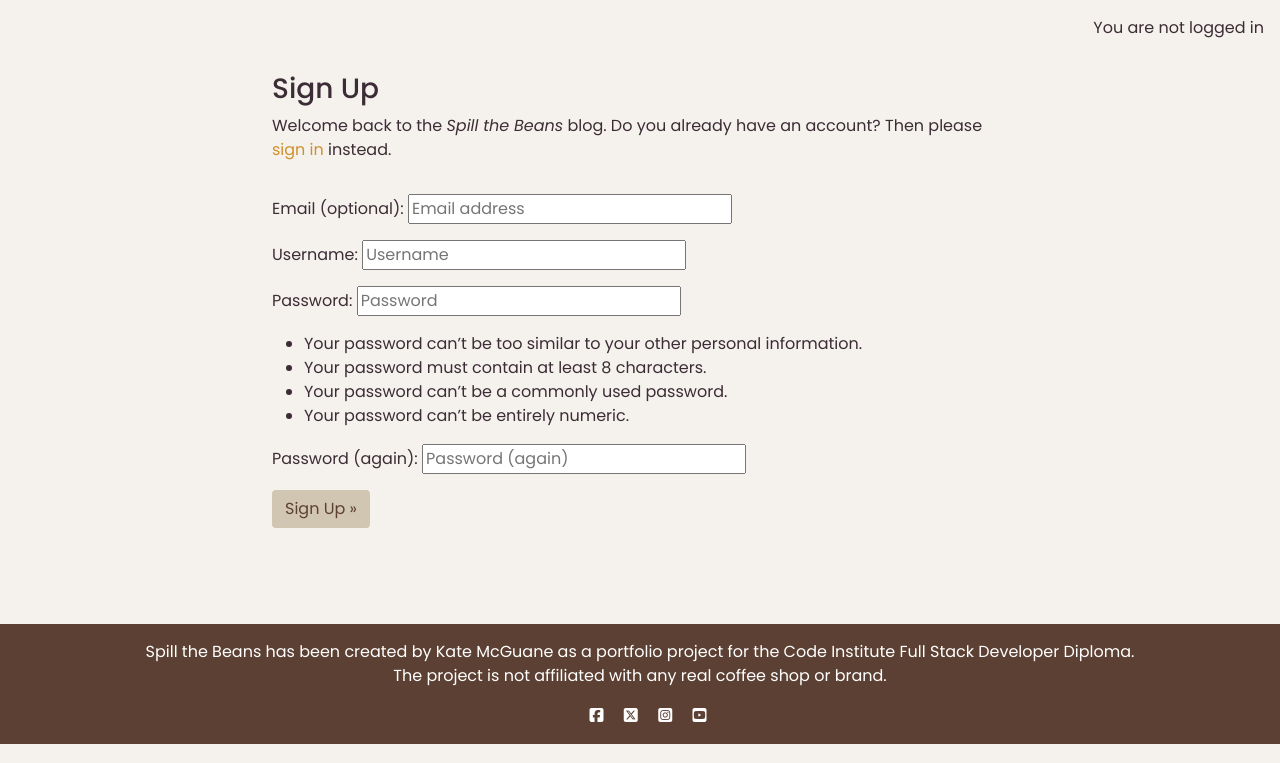
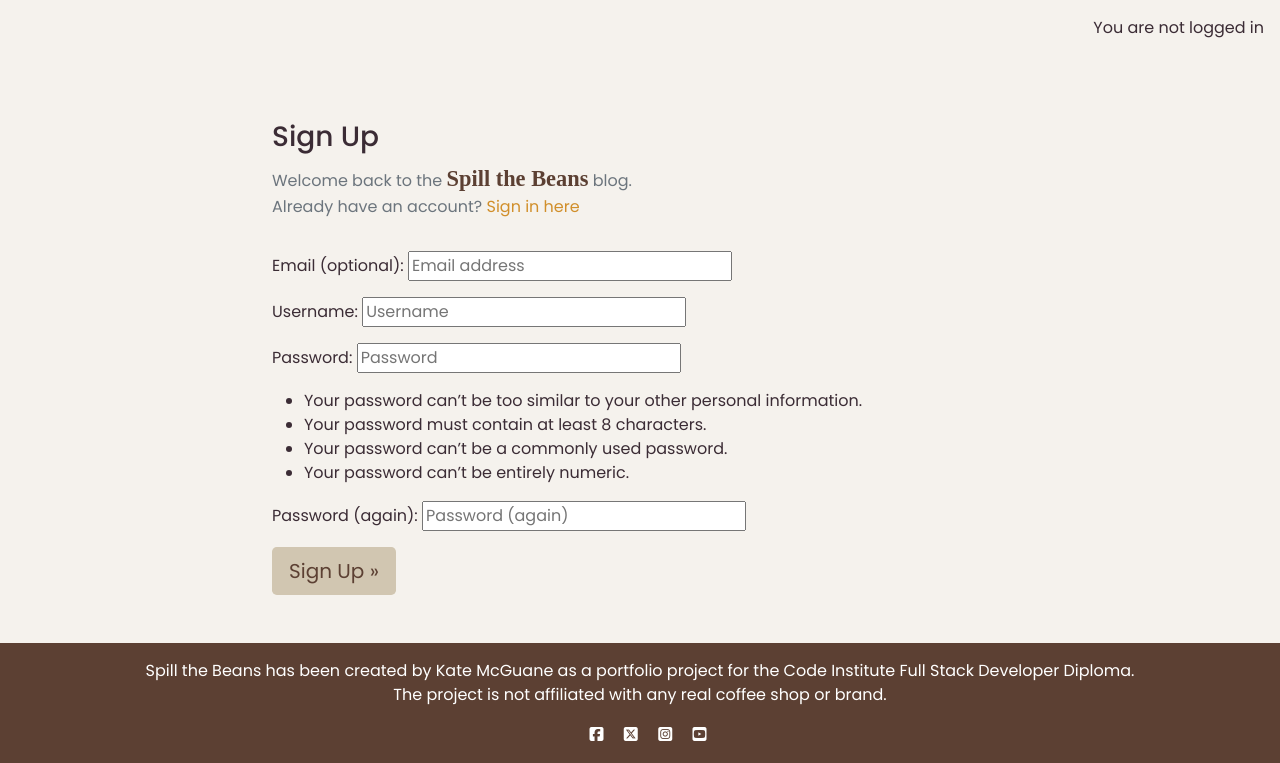
Before and after one commit to KateMcGuane/spill_the_beans, a Django app: page /accounts/signup/ in a window 1280 px wide. Shown: the part 56-819 px from the top of the page. Run offline with Django 4.2, Linux system fonts and the light colour scheme; some web fonts are replaced.

Commit message:
Modify registration CSS

```diff
--- a/templates/account/signup.html
+++ b/templates/account/signup.html
@@ -5,30 +5,33 @@
 {% block head_title %}{% trans "Signup" %}{% endblock %}
 
 {% block content %}
-<div class="container">
+<div class="container py-5">
   <div class="row">
     <div class="col-md-8 mt-3 offset-md-2">
       <h3>{% trans "Sign Up" %}</h3>
-
-      <p>{% blocktrans %}
-        Welcome back to the <em>Spill the Beans</em> blog.
-        Do you already have an account? Then please
-        <a class="link" href="{{ login_url }}">sign in</a>
-        instead.
-      {% endblocktrans %}</p>
+      <p class="text-muted">
+        {% blocktrans %}
+          Welcome back to the <strong class="brand">Spill the Beans</strong> blog.<br>
+          Already have an account?
+          <a class="link" href="{{ login_url }}">Sign in here</a>
+      {% endblocktrans %}
+      </p>
     </div>
   </div>
+
   <div class="row">
     <div class="col-md-8 mt-3 offset-md-2">
       <form class="signup" id="signup_form" method="post"
         action="{% url 'account_signup' %}">
         {% csrf_token %}
-        {{ form.as_p }}
+          {{ form.as_p }}
+
         {% if redirect_field_value %}
         <input type="hidden" name="{{ redirect_field_name }}"
           value="{{ redirect_field_value }}" />
         {% endif %}
-        <button class="btn btn-signup right" type="submit">
+
+        <button class="btn btn-signup btn-lg rounded-3 right" type="submit">
           {% trans "Sign Up" %} &raquo;</button>
       </form>
     </div>
```
Also changed, not shown: README.md.
